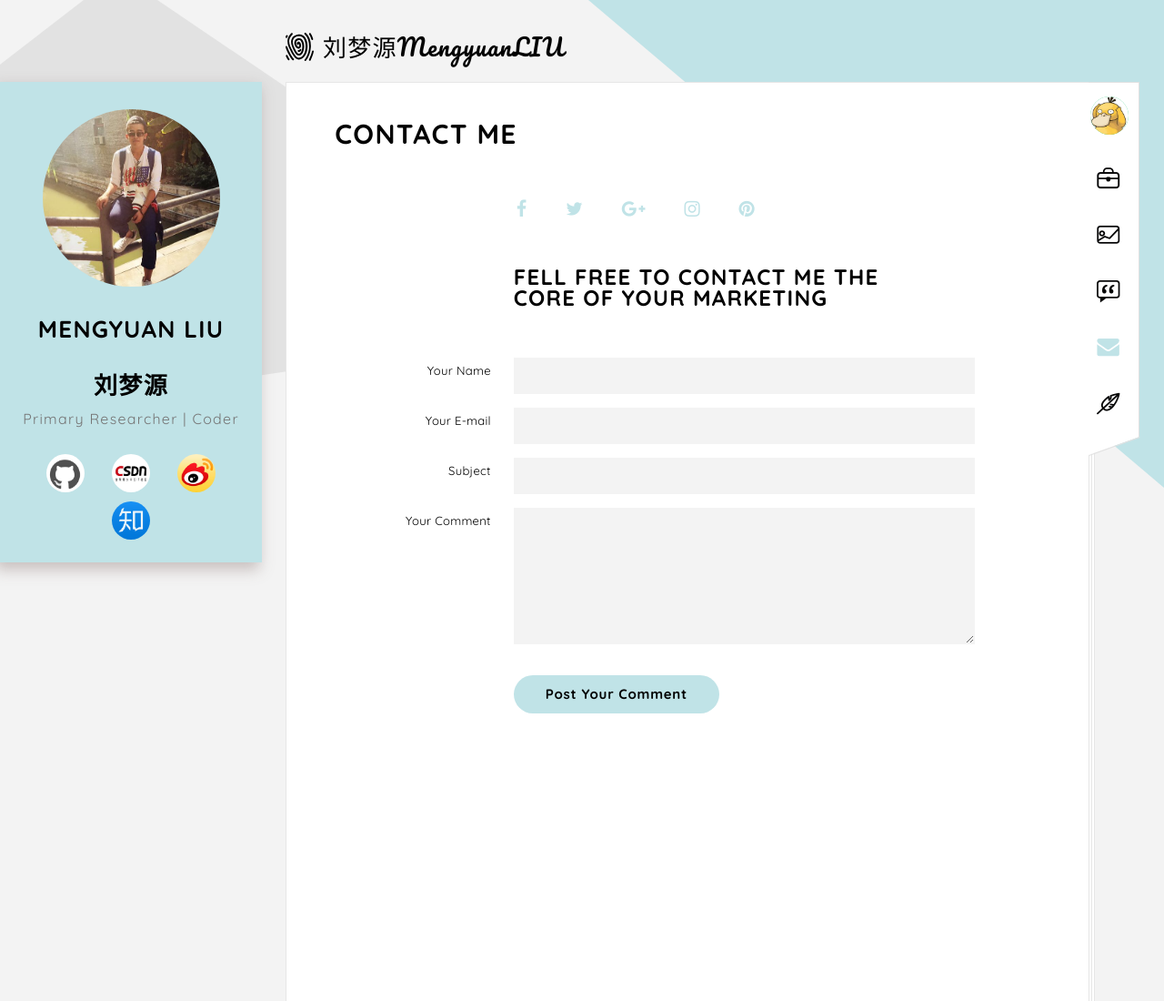
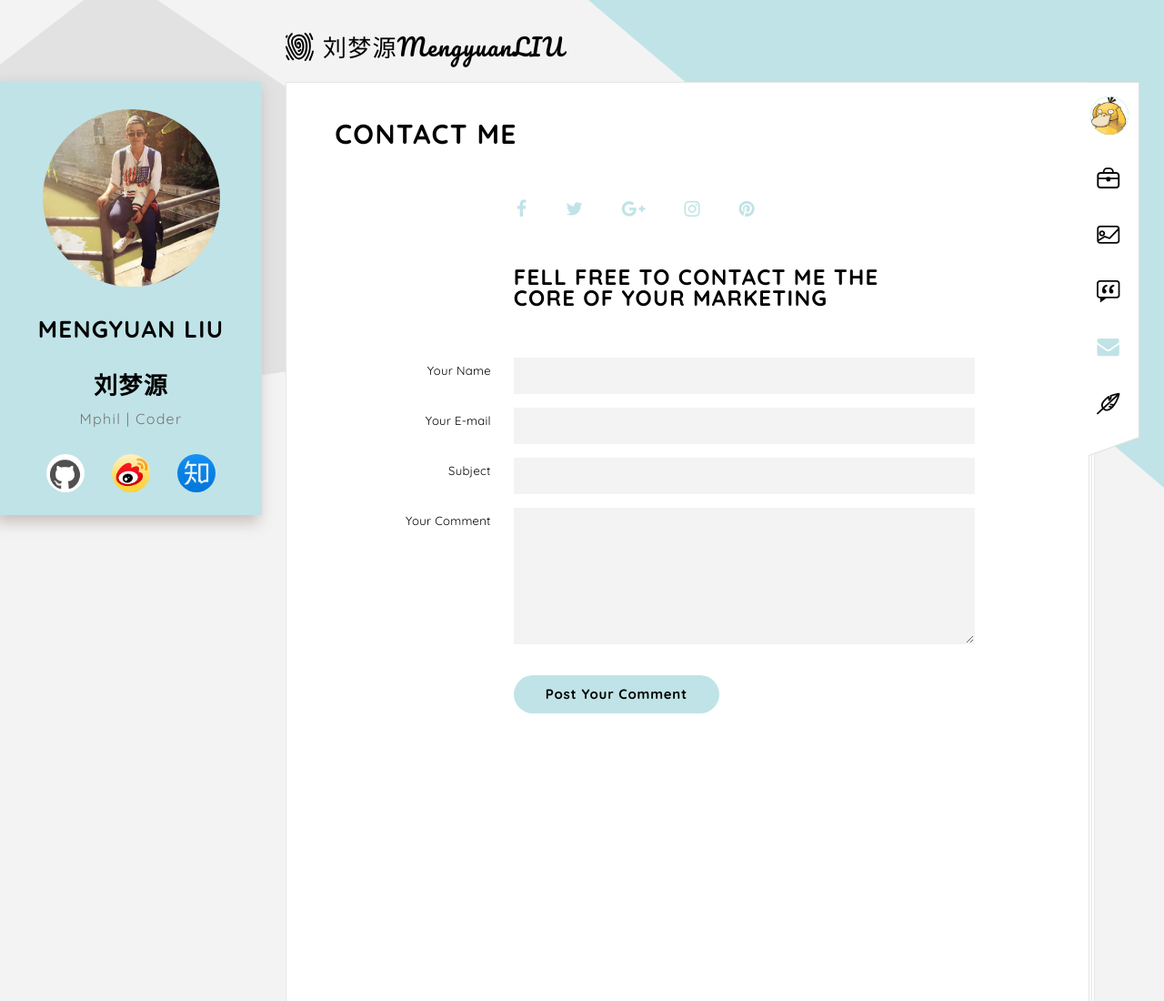
Before and after one commit to MengyuanLIU/MengyuanLIU.github.io, a plain HTML site: page contact.html in a window 1280 px wide. Shown: the top 1100 px of the page at 91% size. Drawn offline with Linux system fonts and the light colour scheme; some packages are replaced by stand-ins of ours; a script that the page names is missing; files whose address does not match are found by name.

Commit message:
Update contact.html

```diff
--- a/contact.html
+++ b/contact.html
@@ -73,15 +73,16 @@
                  <img class="avatar avatar-195" src="img/uploads/avatar/avatar-511x512.png" width="195" height="195" alt="">
                  <h1>Mengyuan LIU</h1>
                  <h1>刘梦源</h1>
-                <p class="text-muted">Primary Researcher | Coder</p>
+                 <p class="text-muted">Mphil | Coder</p>
                  <ul class="ace-social clear-list">
                      <li>	<a href="https://github.com/MengyuanLIU" data-tooltip="github"><img class="avatar avatar-42" src="img/uploads/github.png" alt=""></a></li>
 
-                    <li>	<a href="http://my.csdn.net/qq_23504255" data-tooltip="csdn"><img class="avatar avatar-42" src="img/uploads/csdn.png" alt=""></a></li>
+
                      <li>	<a href="http://www.weibo.com/u/5209023769" data-tooltip="sina"><img class="avatar avatar-42" src="img/uploads/sina.png" alt=""></a></li>
-                    <li>	<a href="https://www.zhihu.com/people/liu-meng-yuan-20/activities" data-tooltip="sina"><img class="avatar avatar-42" src="img/uploads/zhihu.png" alt=""></a></li>
+                     <li>	<a href="https://www.zhihu.com/people/Mayoliu/activities" data-tooltip="sina"><img class="avatar avatar-42" src="img/uploads/zhihu.png" alt=""></a></li>
                  </ul>
              </div>
+
 
 
          </article><!-- #ace-card -->
```
Lines whose indentation alone changed are shown as unchanged.
